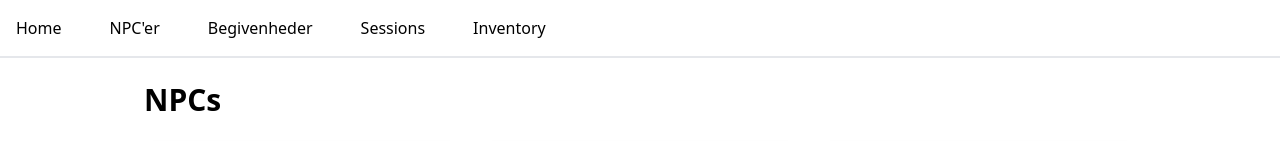
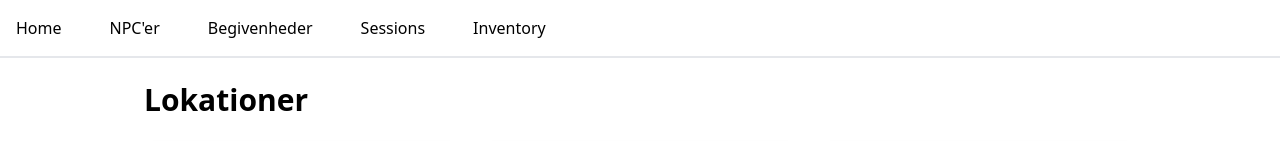
Before and after one commit to kevinvinther/dnd-dashboard, an Astro site: page /dnd-dashboard/locations in a window 1280 px wide. Shown: the top 141 px of the page. Built offline with nearby package versions, Linux system fonts and the light colour scheme; Astro itself is replaced by a stand-in of ours.

Commit message:
Change typo
NPCs -> Lokationer

```diff
--- a/src/pages/locations.astro
+++ b/src/pages/locations.astro
@@ -7,8 +7,8 @@ const sortedLocations = locationDatabase.sort(function(a,b){ return ('' + a.name
 const base = import.meta.env.BASE_URL
 ---
 
-<BaseLayout title="NPCs">
-  <h1 class="text-3xl font-bold mb-6">NPCs</h1>
+<BaseLayout>
+  <h1 class="text-3xl font-bold mb-6">Lokationer</h1>
   <ul class="grid grid-cols-1 sm:grid-cols-2 lg:grid-cols-3 gap-6">
     {sortedLocations.map((location) => (
       <li class="bg-white p-4 border rounded-lg shadow hover:shadow-lg transition-shadow">
```
